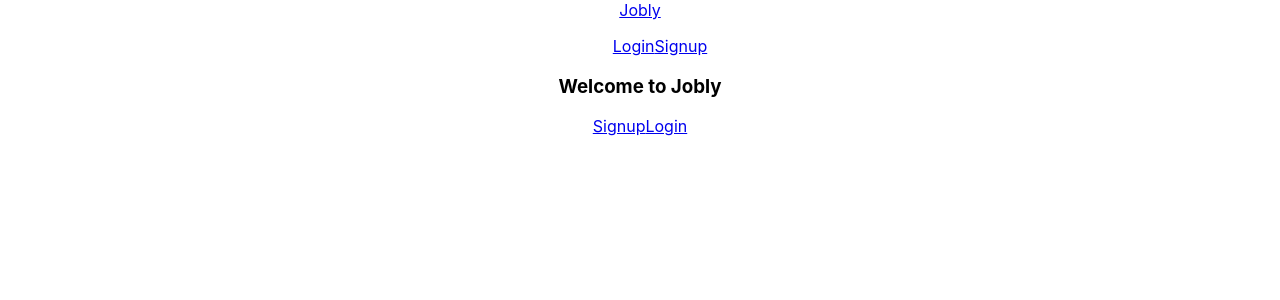
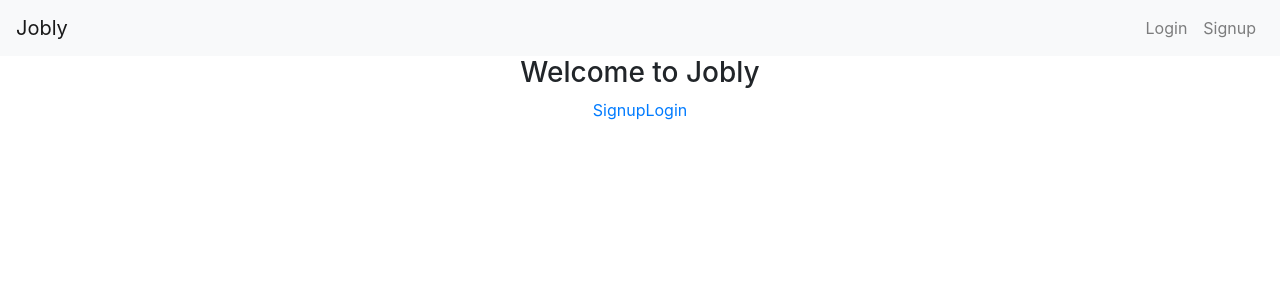
Before and after one commit to jiangtracy/jobly, a React (Create React App) app: page / in a window 1280 px wide. Shown: the top 300 px of the page. Built offline with nearby package versions, Linux system fonts and the light colour scheme; no server answers.

Commit message:
added navbar css

```diff
--- a/package.json
+++ b/package.json
@@ -7,7 +7,9 @@
     "@testing-library/react": "^11.2.3",
     "@testing-library/user-event": "^12.6.2",
     "axios": "^0.21.1",
+    "bootstrap": "^4.6.0",
     "react": "^17.0.1",
+    "react-bootstrap": "^1.4.3",
     "react-dom": "^17.0.1",
     "react-router-dom": "^5.2.0",
     "react-scripts": "4.0.1",
--- a/src/App.js
+++ b/src/App.js
@@ -1,4 +1,5 @@
 import './App.css';
+import 'bootstrap/dist/css/bootstrap.min.css';
 import Routes from './Routes';
 import Navigation from './Navigation';
 import JoblyApi from './api';
--- a/src/Navigation.js
+++ b/src/Navigation.js
@@ -1,4 +1,6 @@
 import { NavLink } from 'react-router-dom';
+import Navbar from 'react-bootstrap/Navbar';
+import Nav from 'react-bootstrap/Nav';
 
 /**
  * Navigation renders list of NavLinks to different routes of Jobly
@@ -14,55 +16,41 @@ import { NavLink } from 'react-router-dom';
 
 //use active class
 
-function Navigation({currentUser}) {
+function Navigation({ currentUser }) {
+	/** renders signup / login links */
+	function renderLoggedOutLinks() {
+		return (
+			<Navbar.Collapse id="basic-navbar-nav">
+				<Nav className="ml-auto">
+					<Nav.Link href="/login">Login</Nav.Link>
+					<Nav.Link href="/signup">Signup</Nav.Link>
+				</Nav>
+			</Navbar.Collapse>
+		);
+	}
 
 	/** Helper method renders NavLinks for logged in user */
 
 	function renderLoggedInLinks() {
 		return (
-      <ul>
-        <NavLink to="/companies">
-          Companies
-        </NavLink>
-        <NavLink exact to="/jobs">
-          Jobs
-        </NavLink>
-        <NavLink exact to="/profile">
-          Profile
-        </NavLink>
-        <NavLink exact to="/logout">
-          Log Out
-        </NavLink>
-      </ul>
+			<Navbar.Collapse id="basic-navbar-nav">
+				<Nav className="ml-auto">
+					<Nav.Link href="/companies">Companies</Nav.Link>
+					<Nav.Link href="/jobs">Jobs</Nav.Link>
+					<Nav.Link href="/profile">Profile</Nav.Link>
+					<Nav.Link href="/logout">Logout</Nav.Link>
+				</Nav>
+			</Navbar.Collapse>
 		);
 	}
 
-  /** renders signup / login links */
-  function renderLoggedOutLinks() {
 	return (
-      <ul>
-        <NavLink exact to="/login">
-          Login
-        </NavLink>
-        <NavLink exact to="/signup">
-          Signup
-        </NavLink>
-      </ul>
-    )
-  }
+		<Navbar bg="light" expand="lg">
+			<Navbar.Brand href="/">Jobly</Navbar.Brand>
+			<Navbar.Toggle aria-controls="basic-navbar-nav" />
 
-  return (
-    <nav>
-      <div className="Navigation-Logo">
-      <NavLink exact to="/">
-          Jobly
-        </NavLink>
-      </div>
-      { currentUser !== null ?
-        renderLoggedInLinks() :
-        renderLoggedOutLinks()
-      }
-    </nav>
+			{currentUser !== null ? renderLoggedInLinks() : renderLoggedOutLinks()}
+		</Navbar>
 	);
 }
 
```
Also changed, not shown: 2 other files (tests, documents, lock files or other folders). Lines whose indentation alone changed are shown as unchanged.
